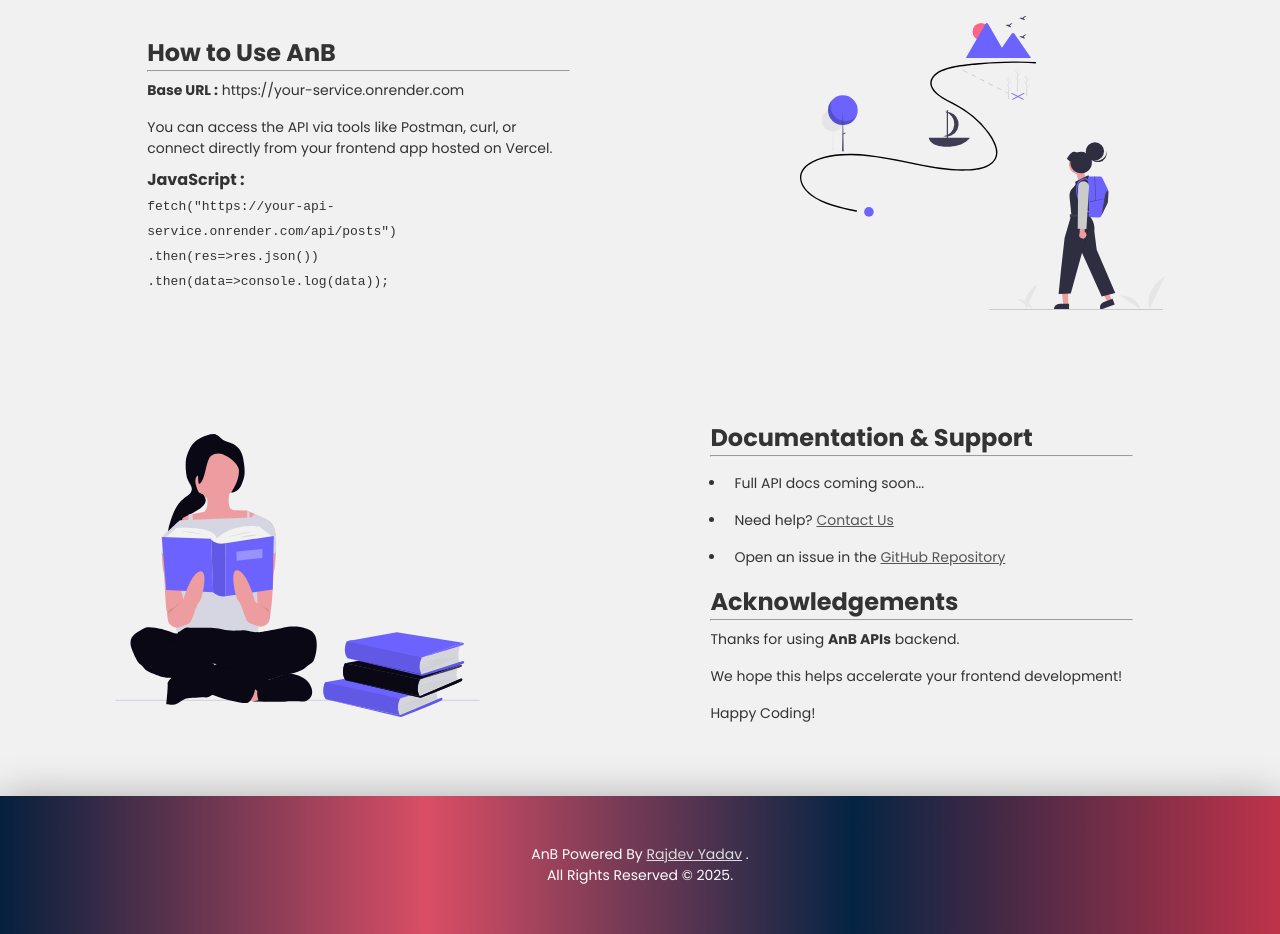
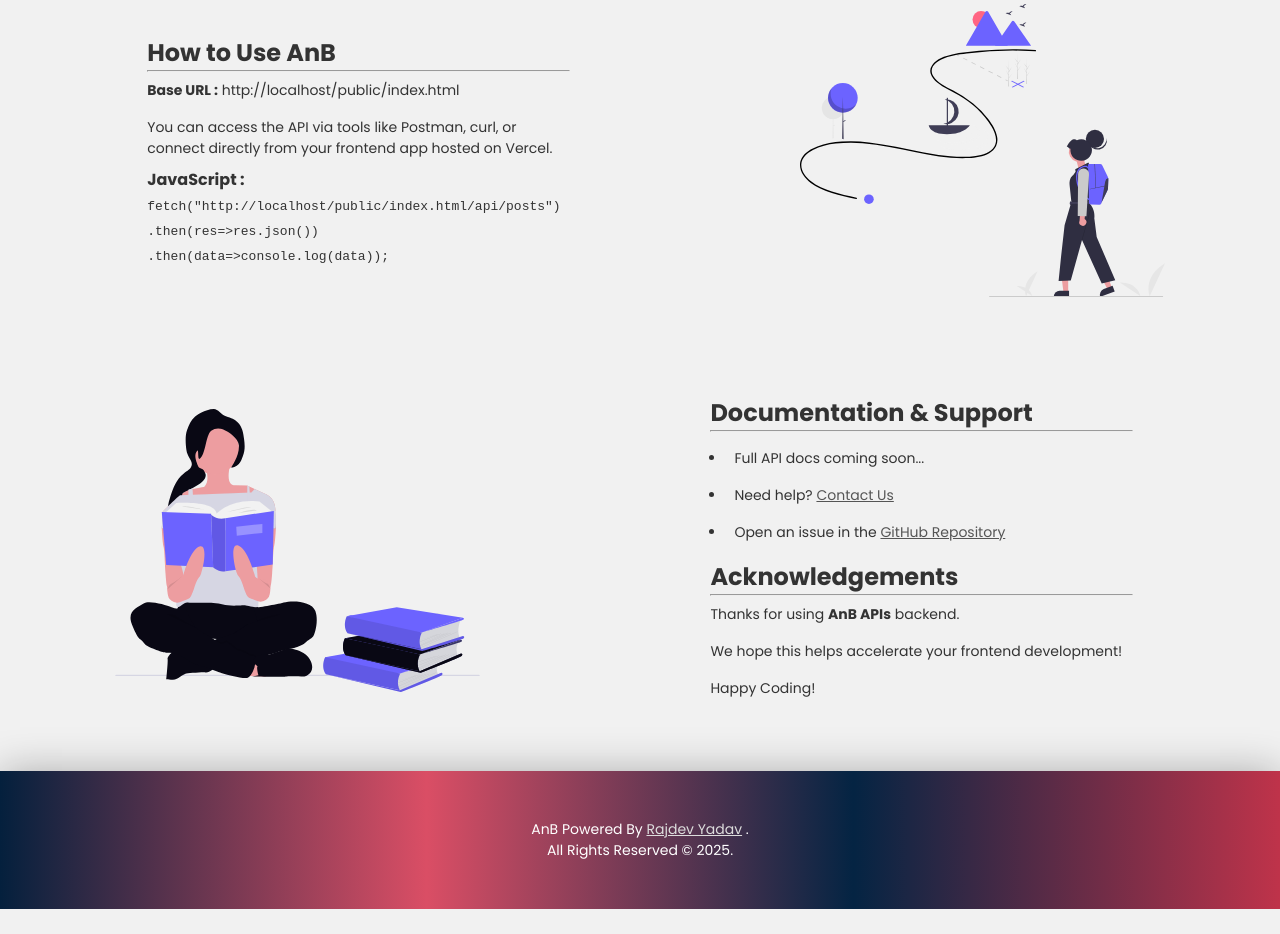
Before and after one commit to beingrajdevyadav/node-backend, a website: page public/index.html in a window 1280 px wide. Shown: the part 1206-2140 px from the top of the page. After the commit the page ends 2115 px from the top, so only its background shows below. Drawn offline with Linux system fonts and the light colour scheme.

Commit message:
dynamic js functionality added.

```diff
--- a/public/index.html
+++ b/public/index.html
@@ -61,13 +61,15 @@
       padding: .5rem 1rem;
       font-size: 14px;
     }
-    .content li{
+
+    .content li {
       padding: .5rem;
     }
 
-    li a{
+    li a {
       color: #555;
     }
+
     footer {
       padding: 3rem 1rem;
       font-size: 14px;
@@ -153,13 +155,13 @@
     <div class="content">
       <h2>How to Use AnB</h2>
       <hr>
-      <p><b>Base URL :</b> https://your-service.onrender.com</p>
+      <p><b>Base URL :</b> <span id="bs-url">https://your-service.onrender.com </span> </p>
 
       <p>You can access the API via tools like Postman, curl, or connect directly from your frontend app hosted on
         Vercel.</p>
 
       <b>JavaScript :</b> <br>
-      <code>
+      <code id="code">
         fetch("https://your-api-service.onrender.com/api/posts") <br>
         .then(res=>res.json()) <br>
         .then(data=>console.log(data));
@@ -180,11 +182,13 @@
 
       <ul>
         <li>Full API docs coming soon...</li>
-        <li>Need help? <a href="http://" target="_blank" rel="noopener noreferrer">Contact Us</a></li>
-        <li>Open an issue in the <a href="http://" target="_blank" rel="noopener noreferrer">GitHub Repository</a> </li>
+        <li>Need help? <a href="https://www.linkedin.com/in/rjd06" target="_blank" rel="noopener noreferrer">Contact
+            Us</a></li>
+        <li>Open an issue in the <a href="https://github.com/beingrajdevyadav/node-backend" target="_blank"
+            rel="noopener noreferrer">GitHub Repository</a> </li>
       </ul>
 
-       <h2>Acknowledgements</h2>
+      <h2>Acknowledgements</h2>
       <hr>
 
       <p>Thanks for using <b>AnB APIs</b> backend.</p>
@@ -195,10 +199,29 @@
 
   </div>
   <footer>
-    <p>AnB Powered By <a href="https://" target="_blank" rel="noopener noreferrer">Rajdev Yadav</a> .</p>
+    <p>AnB Powered By <a href="https://www.linkedin.com/in/rjd06" target="_blank" rel="noopener noreferrer">Rajdev
+        Yadav</a> .</p>
 
-    <p>All Rights Reserved &copy; 2025.</p>
+    <p>All Rights Reserved &copy; <span id="year"></span>.</p>
   </footer>
+
+
+  <!-- javascript -->
+  <script>
+    const fulUrl = window.location.href;
+
+    const bsTag = document.getElementById("bs-url");
+    bsTag.textContent = fulUrl;
+
+    document.getElementById("code").innerHTML = `
+ fetch("${fulUrl}/api/posts") <br>
+        .then(res=>res.json()) <br>
+        .then(data=>console.log(data));
+`;
+
+const date = new Date();
+document.getElementById("year").textContent = date.getFullYear();
+  </script>
 </body>
 
 </html>
```
